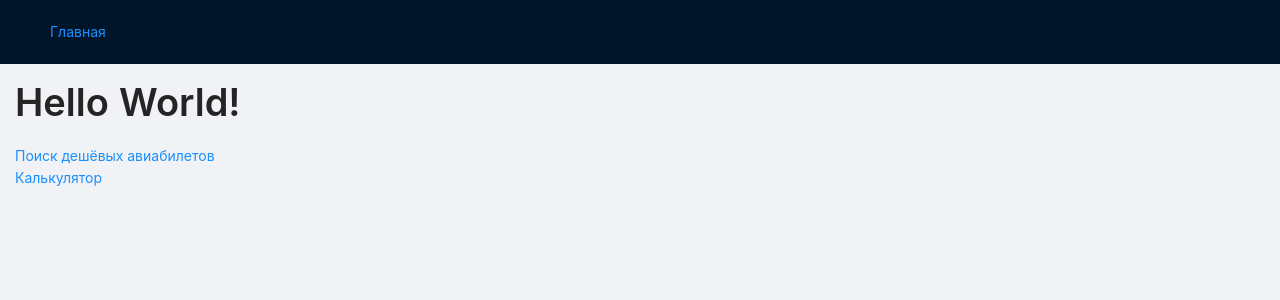
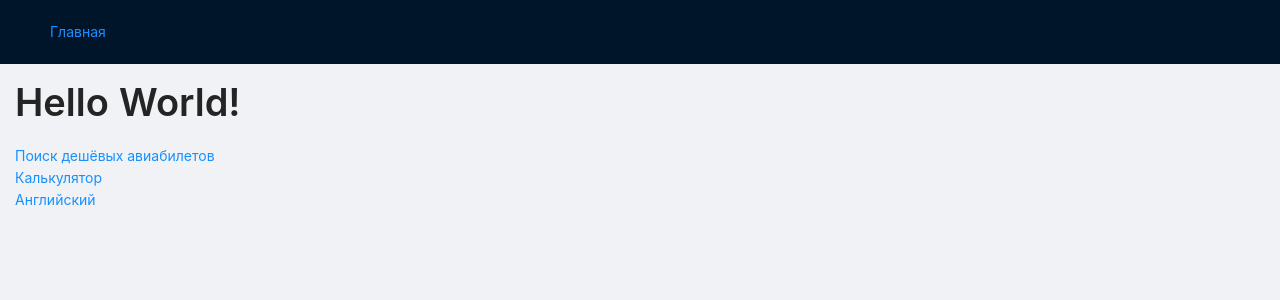
Before and after one commit to arti911/reactapp, a React (Create React App) app: page / in a window 1280 px wide. Shown: the top 300 px of the page. Built offline with nearby package versions, Linux system fonts and the light colour scheme.

Commit message:
component English to page English

```diff
--- a/src/App.tsx
+++ b/src/App.tsx
@@ -5,6 +5,7 @@ import { Layout } from "antd";
 import MainPage from "./pages/Main";
 import Aviasales from "./pages/Aviasales";
 import Calculator from "./pages/Calculator";
+import English from "./pages/English";
 
 const { Content, Header } = Layout;
 
@@ -18,6 +19,7 @@ const App = () => (
         <Route path="/" element={<MainPage />} />
         <Route path="aviasales" element={<Aviasales />} />
         <Route path="calculator" element={<Calculator />} />
+        <Route path="english" element={<English />} />
       </Routes>
     </Content>
   </HashRouter>
--- a/src/pages/Main/index.tsx
+++ b/src/pages/Main/index.tsx
@@ -11,6 +11,7 @@ const Main = () => (
     <Title>Hello World!</Title>
     <Link to="/aviasales">Поиск дешёвых авиабилетов</Link>
     <Link to="/calculator">Калькулятор</Link>
+    <Link to="/english">Английский</Link>
   </section>
 );
 
```
Also changed, not shown: src/pages/English/components/PresentContinuos/index.tsx (renamed from src/English/components/PresentContinuos/index.tsx), src/pages/English/components/PresentSimple/index.interface.ts (renamed from src/English/components/PresentSimple/index.interface.ts), src/pages/English/components/PresentSimple/index.tsx (renamed from src/English/components/PresentSimple/index.tsx), src/pages/English/components/PresentSimple/style.scss (renamed from src/English/components/PresentSimple/style.scss), src/pages/English/data.ts (renamed from src/English/data.ts), src/pages/English/index.interface.ts (renamed from src/English/index.interface.ts), src/pages/English/index.tsx (renamed from src/English/index.tsx).
